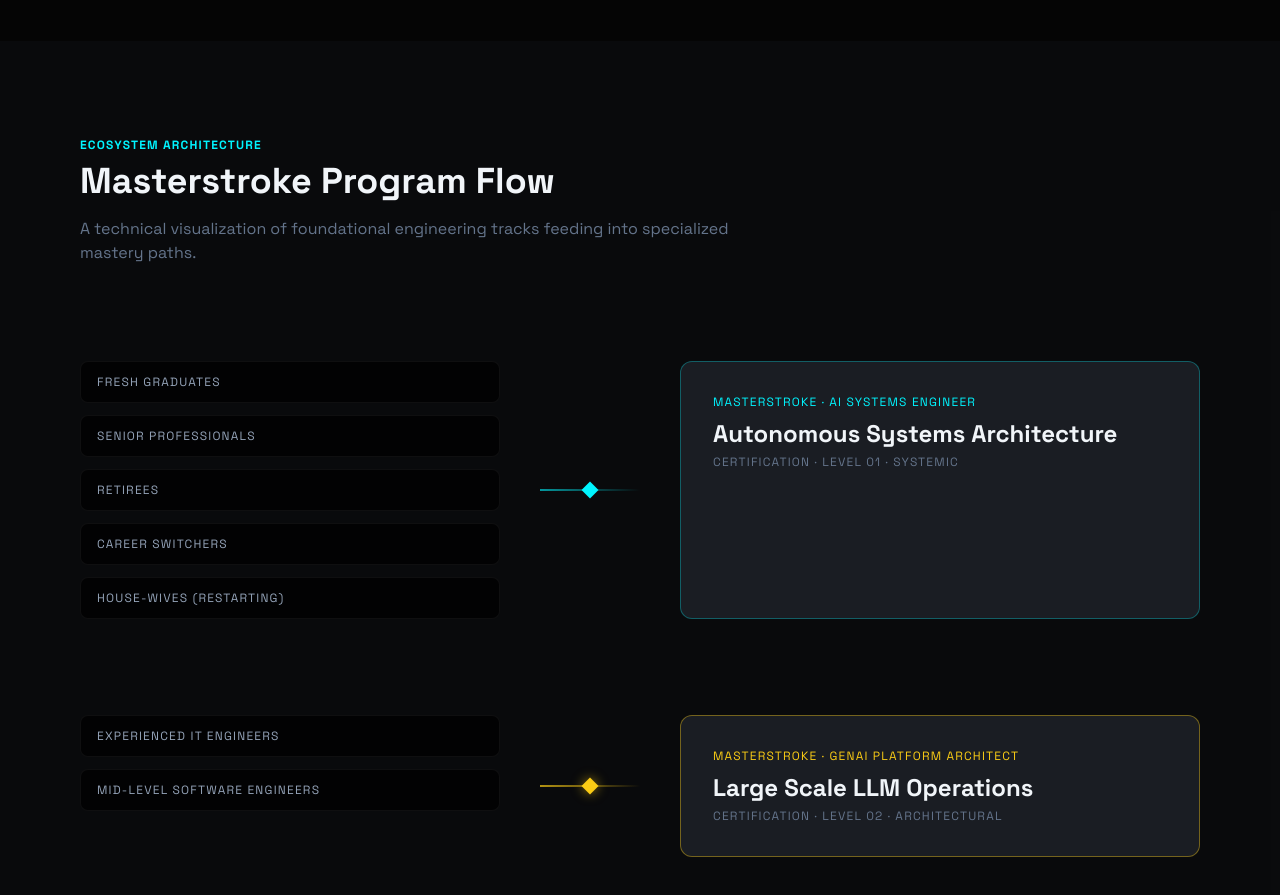
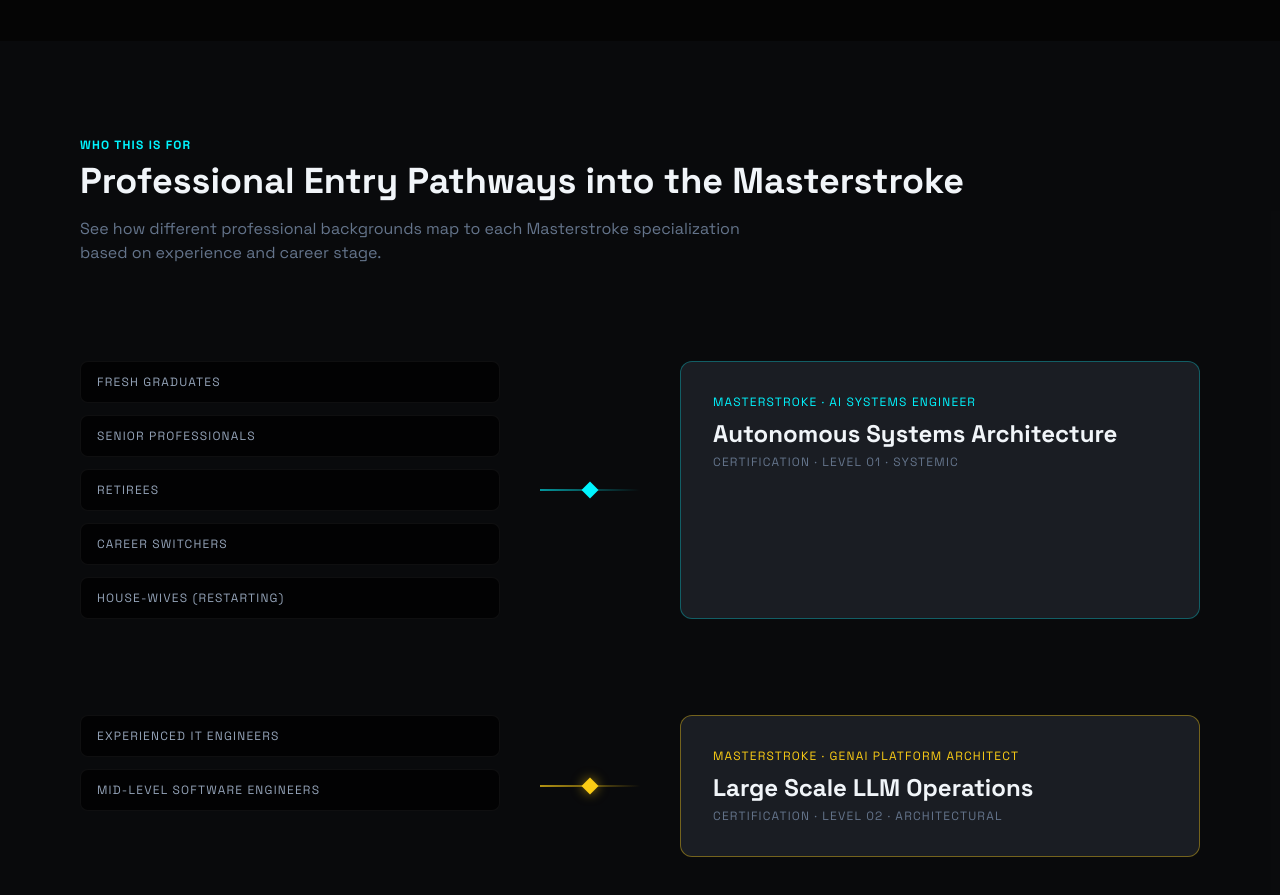
Before and after one commit to agenticautomation1-source/agenticaiimplementor_website, a React (Vite) app: page /learning-path in a window 1280 px wide. Shown: the part 1060-1955 px from the top of the page. Built offline with nearby package versions, Linux system fonts and the light colour scheme; no server answers.

Commit message:
Update LPProgramFlow.tsx

```diff
--- a/src/pages/learning-path/components/LPProgramFlow.tsx
+++ b/src/pages/learning-path/components/LPProgramFlow.tsx
@@ -63,14 +63,14 @@ titleClass: "text-yellow-400",
         {/* HEADER */}
 <div>
   <p className="text-xs uppercase tracking-widest text-accent-cyan font-bold mb-2">
-            Ecosystem Architecture
+    Who This Is For
   </p>
   <h2 className="text-4xl font-bold mb-4">
-            Masterstroke Program Flow
+    Professional Entry Pathways into the Masterstroke
   </h2>
   <p className="text-slate-500 max-w-2xl">
-            A technical visualization of foundational engineering tracks feeding
-            into specialized mastery paths.
+    See how different professional backgrounds map to each Masterstroke
+    specialization based on experience and career stage.
   </p>
 </div>
 
```
Lines whose indentation alone changed are shown as unchanged.
